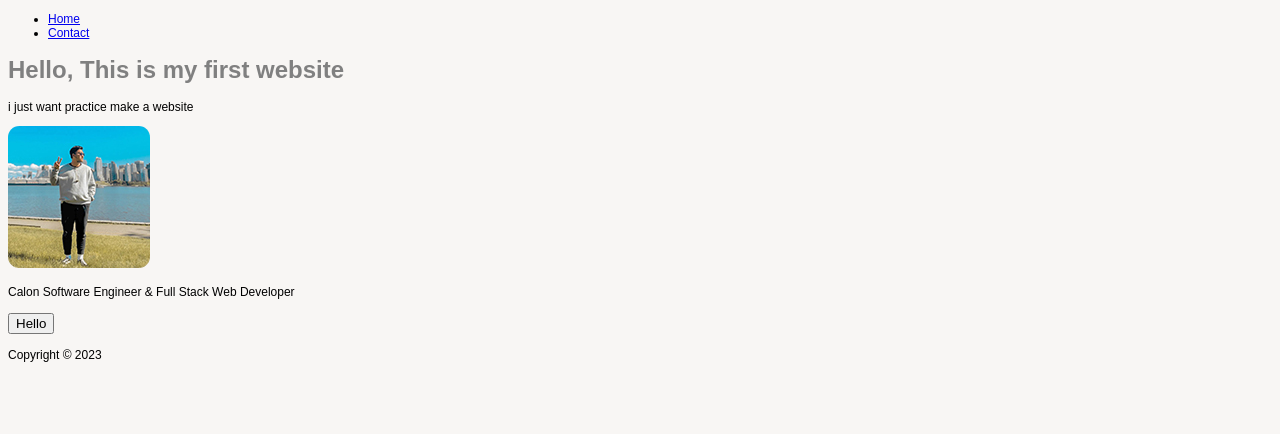
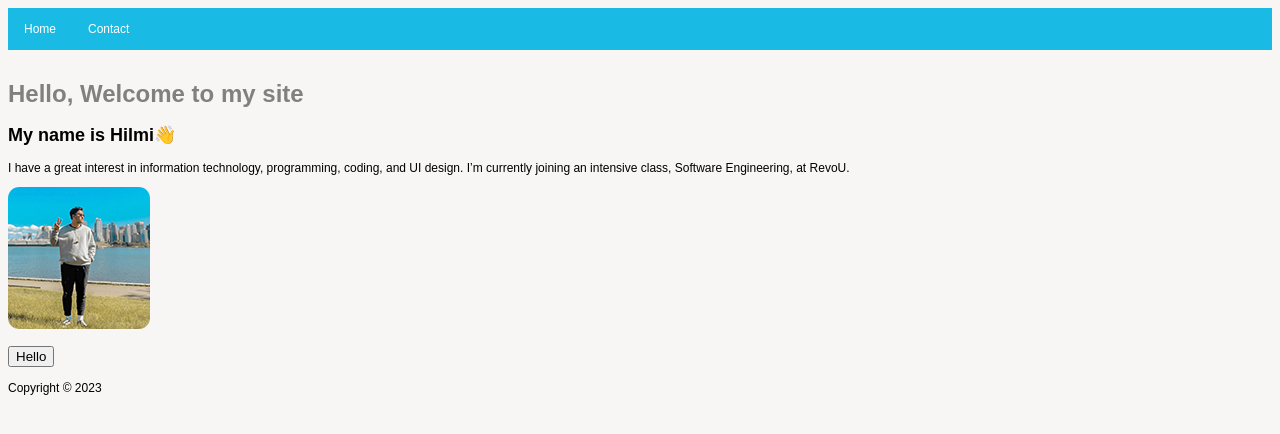
Before and after one commit to RevoU-FSSE-2/week-1-Hillmifp, a plain HTML site: page index.html in a window 1280 px wide. Drawn offline with Linux system fonts and the light colour scheme.

Commit message:
Update design

```diff
--- a/css/style.css
+++ b/css/style.css
@@ -1,12 +1,28 @@
-.nav1 {
-    margin: auto;
-    text-align: left;
-    width: 100%;
-    font: sans-serif;
-    justify-content: space-between;
-    padding: auto;
+ul {
+    list-style-type: none;
+    margin: 0;
+    padding: 0;
+    overflow: hidden;
+    background-color: #19bbe4;
+}
 
+li {
+    float: left;
 }
+
+li a {
+    display: block;
+    color: white;
+    text-align: center;
+    padding: 14px 16px;
+    text-decoration: none;
+}
+
+/* Change the link color to #111 (black) on hover */
+li a:hover {
+    background-color: #0c6568;
+}
+
 
 body {
     background: #F8F6F4;
--- a/index.html
+++ b/index.html
@@ -10,19 +10,22 @@
 <header>
     <nav class="nav1">
         <ul>
-            <li><a href="index.html">Home</a></li>
-            <li><a href="https://www.instagram.com/hillmifp">Contact</a></li>
+            <li><a href="#">Home</a></li>
+            <li><a href="#">Contact</a></li>
         </ul>
     </nav>
 </header>
-<main>
-    <h1>Hello, This is my first website</h1>
-    <p>i just want practice make a website</p>
+<main class="home">
+    <br>
+    <h1>Hello, Welcome to my site</h1>
+    <h2>My name is Hilmi👋 </h2>
+    <p>I have a great interest in information technology, programming, coding, and UI design.
+        I’m currently joining an intensive class, Software Engineering, at
+        RevoU.</p>
     <img id="img-profile" src="img\img-profile.jpg" alt="profile picture">
     <br>
     <br>
-    <script src="kode-script.js"></script>
-    <br><br><button onclick="alert('Hello, welcome to my website')" type="button" target="_blank">Hello</button>
+    <button onclick="alertButton()" type="button" target="_blank">Hello</button>
 </main>
 <footer>
     <br>
@@ -30,3 +33,5 @@
 </footer>
  </body>
 </html>
+
+<script src="kode-script.js"></script>
--- a/kode-script.js
+++ b/kode-script.js
@@ -1 +1,3 @@
-document.write("Calon Software Engineer & Full Stack Web Developer")
+function alertButton(){
+    alert("Hello World !")
+    }
```
